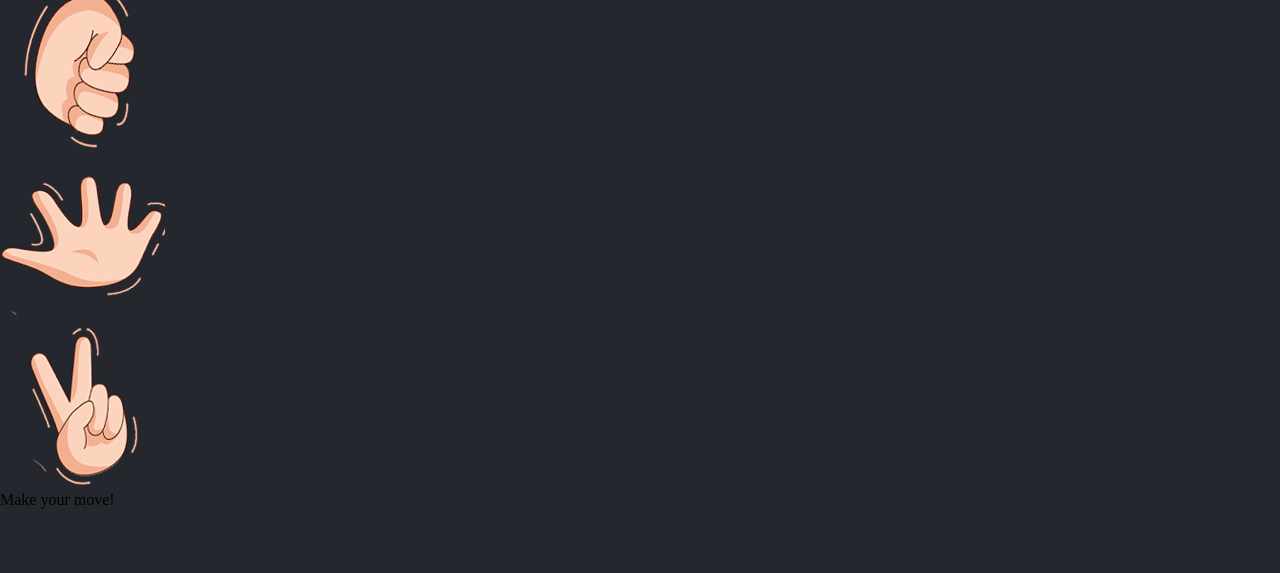
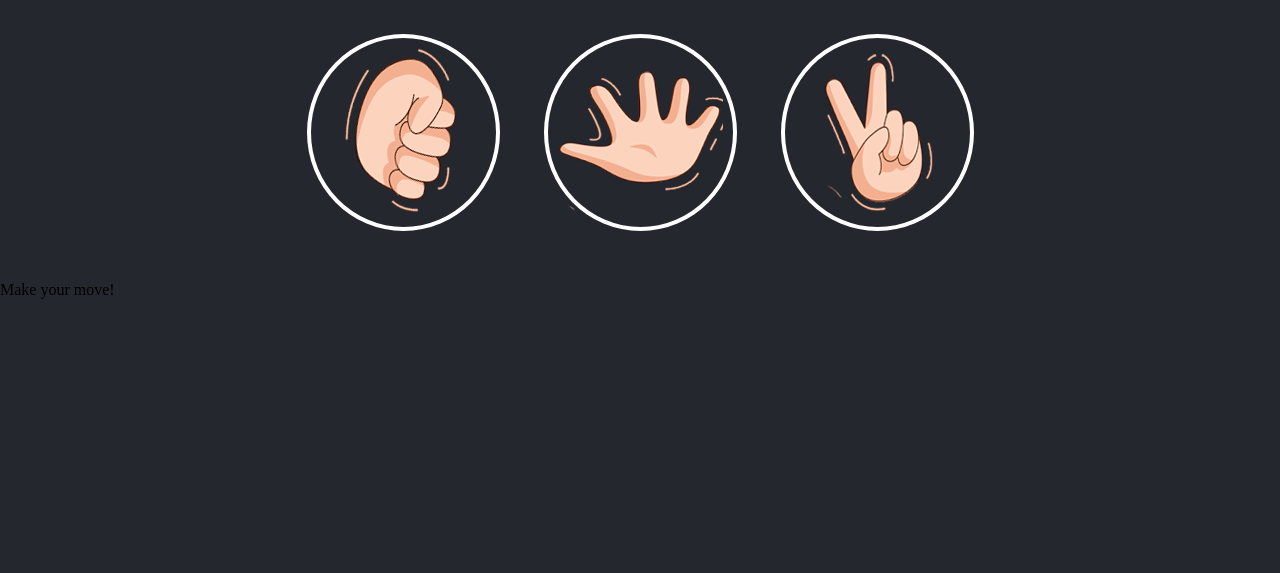
Before and after one commit to scampcoder/RockPaperScissors, a plain HTML site: page frontend/index.html in a window 1280 px wide. Shown: the part 227-800 px from the top of the page. Drawn offline with Linux system fonts and the light colour scheme.

Commit message:
style choice icons

```diff
--- a/frontend/styles.css
+++ b/frontend/styles.css
@@ -62,3 +62,23 @@ header > h1 {
     font-family: 'Asap', sans-serif;
     font-weight: bold;
 }
+
+.choices {
+    margin: 50px 0;
+    text-align: center;
+}
+
+.choice {
+    border: 4px solid white;
+    border-radius: 50%;
+    display: inline-block;
+    padding: 10px;
+    margin: 0 20px;
+    transition: all 0.3s ease;
+}
+
+.choice:hover {
+    cursor: pointer;
+    background: black;
+
+}
```
